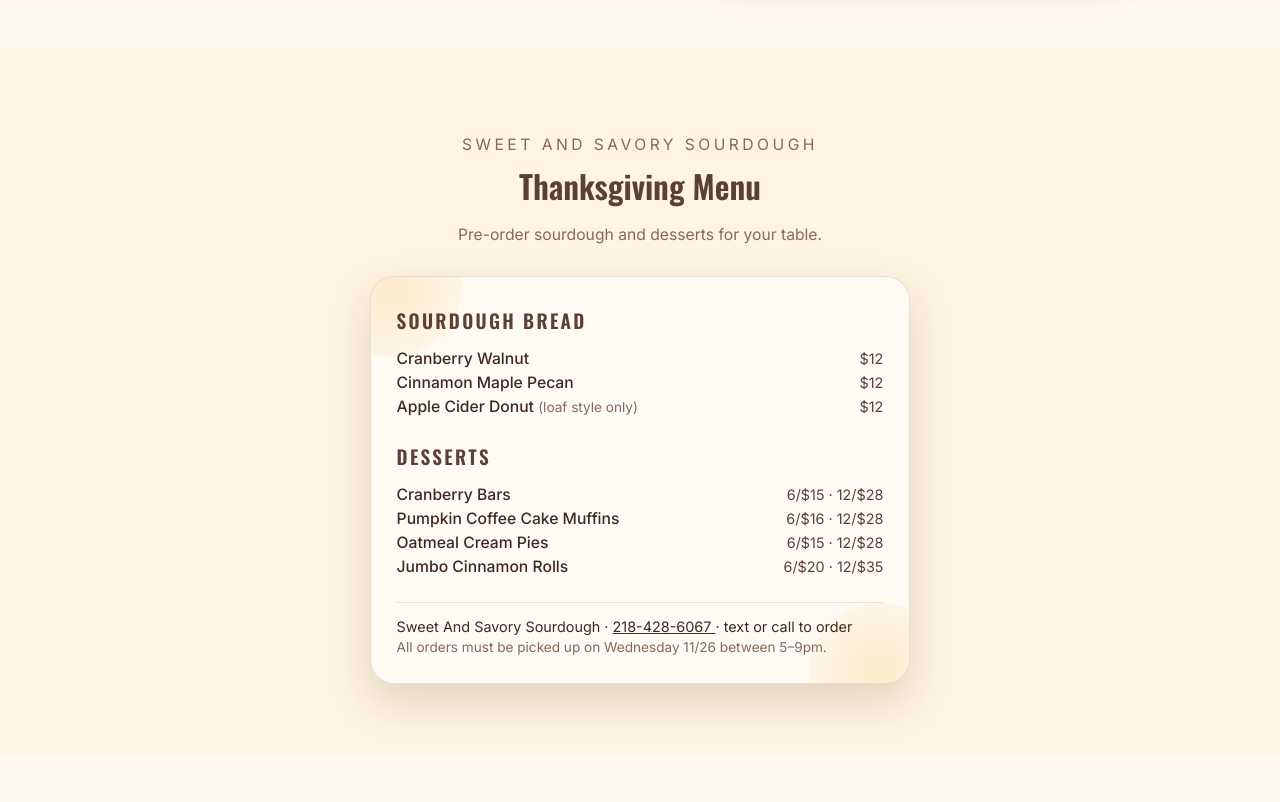
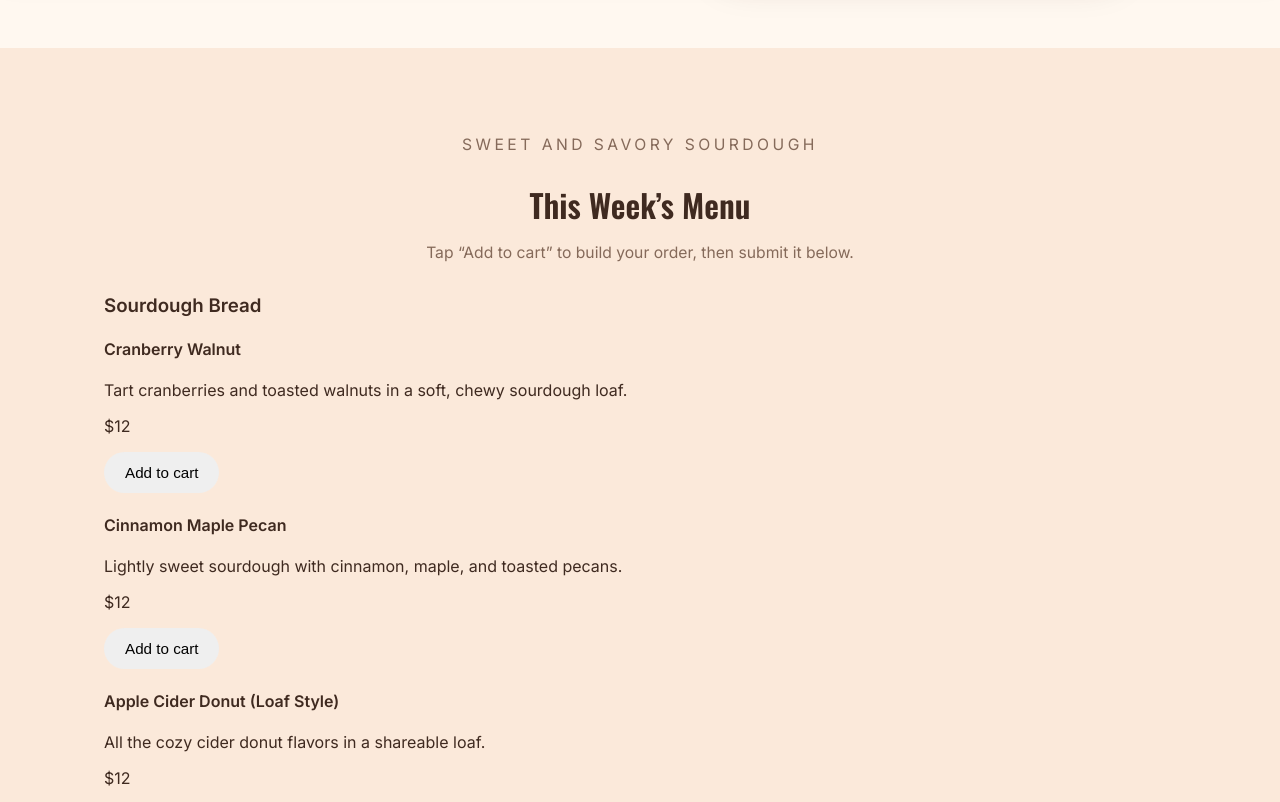
Before and after one commit to adamholden7/SweetAndSavorySourdough, a Jekyll site: the page built from index.md, in a window 1280 px wide and 900 px high, scrolled down 1027 px, cut to the strip 98-900 px from the top of the window. Built offline with Jekyll 4.4.1, drawn with Linux system fonts in a browser that asks for light colours; some of the changed text lies outside the part shown.

Commit message:
Update index.md

```diff
--- a/index.md
+++ b/index.md
@@ -55,70 +55,85 @@ description: Small-batch sourdough loaves and treats baked fresh in Hannah's hom
 </section>
 
 {% if site.data.client.show_menu != false %}
-<section id="menu" class="section menu-section">
-  <div class="container">
-    <header class="section-header menu-header">
-      <p class="menu-eyebrow">
-        {{ site.data.client.business_name | default: "Sweet & Savory Sourdough" }}
-      </p>
-      <h2 class="menu-title-script">
-        {{ site.data.client.seasonal_menu_title | default: "Seasonal Menu" }}
-      </h2>
-      <p class="menu-subtitle">Pre-order sourdough and desserts for your table.</p>
-    </header>
+<section id="menu" class="section section-alt menu-store">
+  <div class="container menu-layout">
+    <div class="menu-products">
+      <header class="section-header menu-header">
+        <p class="menu-eyebrow">
+          {{ site.data.client.business_name | default: "Sweet & Savory Sourdough" }}
+        </p>
+        <h2>This Week’s Menu</h2>
+        <p>Tap “Add to cart” to build your order, then submit it below.</p>
+      </header>
 
-    <div class="menu-card">
-      <div class="menu-inner">
-        <h3 class="menu-category">Sourdough Bread</h3>
-        <ul class="menu-list">
-          <li class="menu-item">
-            <span class="menu-item-name">Cranberry Walnut</span>
-            <span class="menu-item-price">$12</span>
-          </li>
-          <li class="menu-item">
-            <span class="menu-item-name">Cinnamon Maple Pecan</span>
-            <span class="menu-item-price">$12</span>
-          </li>
-          <li class="menu-item">
-            <span class="menu-item-name">Apple Cider Donut <span class="menu-item-note">(loaf style only)</span></span>
-            <span class="menu-item-price">$12</span>
-          </li>
-        </ul>
+      <h3 class="menu-section-title">Sourdough Bread</h3>
+      <div class="product-grid">
+        <article class="product-card" data-id="cranberry-walnut" data-name="Cranberry Walnut" data-price="12">
+          <h4 class="product-name">Cranberry Walnut</h4>
+          <p class="product-desc">Tart cranberries and toasted walnuts in a soft, chewy sourdough loaf.</p>
+          <p class="product-price">$12</p>
+          <button class="btn btn-sm add-to-cart">Add to cart</button>
+        </article>
 
-        <h3 class="menu-category">Desserts</h3>
-        <ul class="menu-list">
-          <li class="menu-item">
-            <span class="menu-item-name">Cranberry Bars</span>
-            <span class="menu-item-price">6/$15 · 12/$28</span>
-          </li>
-          <li class="menu-item">
-            <span class="menu-item-name">Pumpkin Coffee Cake Muffins</span>
-            <span class="menu-item-price">6/$16 · 12/$28</span>
-          </li>
-          <li class="menu-item">
-            <span class="menu-item-name">Oatmeal Cream Pies</span>
-            <span class="menu-item-price">6/$15 · 12/$28</span>
-          </li>
-          <li class="menu-item">
-            <span class="menu-item-name">Jumbo Cinnamon Rolls</span>
-            <span class="menu-item-price">6/$20 · 12/$35</span>
-          </li>
-        </ul>
+        <article class="product-card" data-id="cinnamon-maple-pecan" data-name="Cinnamon Maple Pecan" data-price="12">
+          <h4 class="product-name">Cinnamon Maple Pecan</h4>
+          <p class="product-desc">Lightly sweet sourdough with cinnamon, maple, and toasted pecans.</p>
+          <p class="product-price">$12</p>
+          <button class="btn btn-sm add-to-cart">Add to cart</button>
+        </article>
 
-        <div class="menu-footer">
-          <p class="menu-contact">
-            {{ site.data.client.business_name | default: "Sweet & Savory Sourdough" }} ·
-            <a href="tel:{{ site.data.client.phone | replace: '-', '' | replace: ' ', '' }}">
-              {{ site.data.client.phone }}
-            </a>
-            · text or call to order
-          </p>
-          <p class="menu-note">
-            {{ site.data.client.seasonal_menu_note | default: "All orders must be picked up during the specified pick-up window." }}
-          </p>
-        </div>
+        <article class="product-card" data-id="apple-cider-donut" data-name="Apple Cider Donut (Loaf Style)" data-price="12">
+          <h4 class="product-name">Apple Cider Donut (Loaf Style)</h4>
+          <p class="product-desc">All the cozy cider donut flavors in a shareable loaf.</p>
+          <p class="product-price">$12</p>
+          <button class="btn btn-sm add-to-cart">Add to cart</button>
+        </article>
+      </div>
+
+      <h3 class="menu-section-title">Desserts</h3>
+      <div class="product-grid">
+        <article class="product-card" data-id="cranberry-bars" data-name="Cranberry Bars (6)" data-price="15">
+          <h4 class="product-name">Cranberry Bars</h4>
+          <p class="product-desc">Bright, tangy cranberry filling on a buttery base.</p>
+          <p class="product-price">6/$15 · 12/$28</p>
+          <button class="btn btn-sm add-to-cart" data-alt-price="28" data-alt-label="12/$28">Add 6-pack</button>
+        </article>
+
+        <article class="product-card" data-id="pumpkin-muffins" data-name="Pumpkin Coffee Cake Muffins (6)" data-price="16">
+          <h4 class="product-name">Pumpkin Coffee Cake Muffins</h4>
+          <p class="product-desc">Pumpkin muffins with a cinnamon streusel top.</p>
+          <p class="product-price">6/$16 · 12/$28</p>
+          <button class="btn btn-sm add-to-cart">Add 6-pack</button>
+        </article>
+
+        <article class="product-card" data-id="oatmeal-cream-pies" data-name="Oatmeal Cream Pies (6)" data-price="15">
+          <h4 class="product-name">Oatmeal Cream Pies</h4>
+          <p class="product-desc">Soft oat cookies sandwiched with vanilla cream.</p>
+          <p class="product-price">6/$15 · 12/$28</p>
+          <button class="btn btn-sm add-to-cart">Add 6-pack</button>
+        </article>
+
+        <article class="product-card" data-id="jumbo-cinnamon-rolls" data-name="Jumbo Cinnamon Rolls (6)" data-price="20">
+          <h4 class="product-name">Jumbo Cinnamon Rolls</h4>
+          <p class="product-desc">Extra fluffy rolls with plenty of cinnamon and icing.</p>
+          <p class="product-price">6/$20 · 12/$35</p>
+          <button class="btn btn-sm add-to-cart">Add 6-pack</button>
+        </article>
       </div>
     </div>
+
+    <aside class="menu-cart" aria-label="Order summary">
+      <h3>Your Cart</h3>
+      <p class="cart-empty">No items yet. Add something from the menu.</p>
+      <ul id="cart-items" class="cart-items"></ul>
+      <p class="cart-total-row">
+        <span>Total</span>
+        <span id="cart-total">$0</span>
+      </p>
+      <p class="cart-note">
+        This is a pre-order only – you’ll send this cart with your contact details below.
+      </p>
+    </aside>
   </div>
 </section>
 {% endif %}
```
